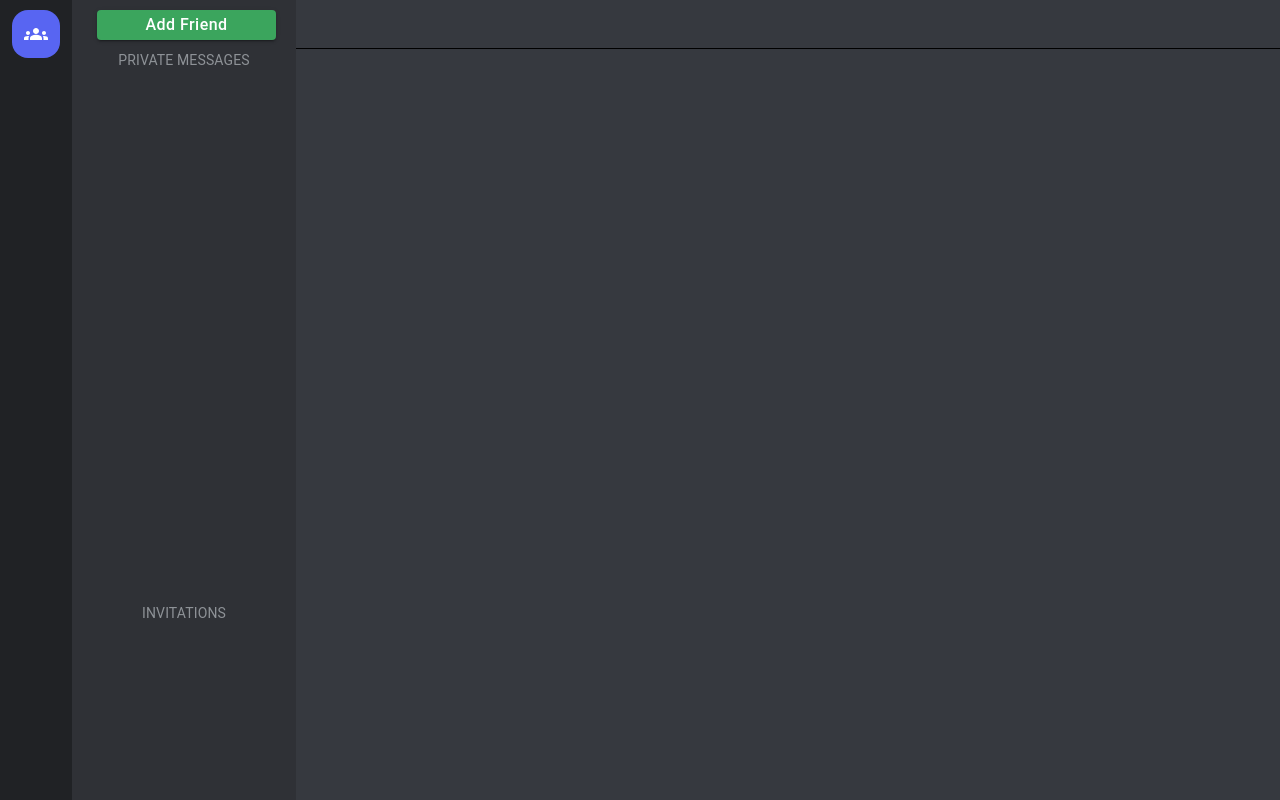
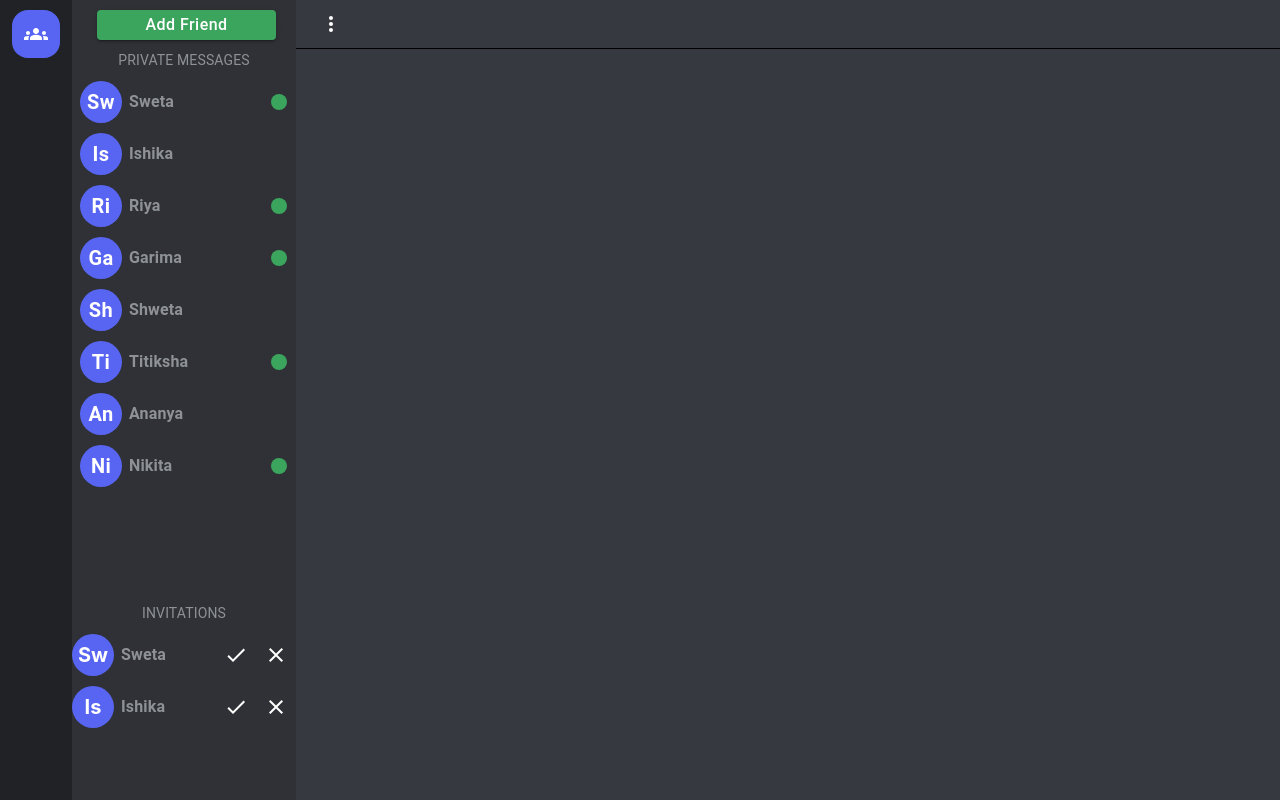
Before and after one commit to abhishek9125/VideoChatApp, a React (Create React App) app in the folder frontend/: page /dashboard in a window 1280 px wide. Built offline with nearby package versions, Linux system fonts and the light colour scheme; sample sign-in values are in the browser's storage.

Commit message:
Added: Navigation Dropdown and Dashboard Protected Route

```diff
--- a/frontend/src/Dashboard/AppBar/AppBar.js
+++ b/frontend/src/Dashboard/AppBar/AppBar.js
@@ -1,5 +1,6 @@
 import React from "react";
 import { styled } from "@mui/system";
+import DropdownMenu from "./DropdownMenu";
 
 const MainContainer = styled("div")({
 	position: "absolute",
@@ -18,6 +19,7 @@ const MainContainer = styled("div")({
 const AppBar = () => {
 	return (
 		<MainContainer>
+			<DropdownMenu />
 		</MainContainer>
 	);
 };
--- /dev/null
+++ b/frontend/src/Dashboard/AppBar/DropdownMenu.js
@@ -0,0 +1,40 @@
+import * as React from "react";
+import Menu from "@mui/material/Menu";
+import MenuItem from "@mui/material/MenuItem";
+import { IconButton } from "@mui/material";
+import MoreVertIcon from "@mui/icons-material/MoreVert";
+import { logout } from "../../shared/utils/auth";
+
+const BasicMenu = ({ }) => {
+	const [anchorEl, setAnchorEl] = React.useState(null);
+	const open = Boolean(anchorEl);
+
+	const handleMenuOpen = (event) => {
+		setAnchorEl(event.currentTarget);
+	};
+	const handleMenuClose = () => {
+		setAnchorEl(null);
+	};
+
+	return (
+		<div>
+			<IconButton onClick={handleMenuOpen} style={{ color: "white" }}>
+				<MoreVertIcon />
+			</IconButton>
+			<Menu
+				id="basic-menu"
+				anchorEl={anchorEl}
+				open={open}
+				onClose={handleMenuClose}
+				MenuListProps={{
+					"aria-labelledby": "basic-button",
+				}}
+			>
+				<MenuItem onClick={logout}>Logout</MenuItem>
+
+			</Menu>
+		</div>
+	);
+};
+
+export default (BasicMenu);
--- a/frontend/src/Dashboard/Dashboard.js
+++ b/frontend/src/Dashboard/Dashboard.js
@@ -1,11 +1,26 @@
-import React from 'react'
+import React, { useEffect } from 'react'
 import { styled } from "@mui/system";
 import SideBar from "./SideBar/SideBar";
 import FriendsSideBar from "./FriendsSideBar/FriendsSideBar";
 import Messenger from "./Messenger/Messenger";
 import AppBar from "./AppBar/AppBar";
+import { logout } from "../shared/utils/auth";
+import { connect } from "react-redux";
+import { getActions } from "../store/actions/authActions";
 
-const Dashboard = () => {
+const Dashboard = ({ setUserDetails }) => {
+
+    useEffect(() => {
+        const userDetails = localStorage.getItem("user");
+
+        if (!userDetails) {
+            logout();
+        } else {
+            setUserDetails(JSON.parse(userDetails));
+        }
+    }, []);
+
+
     return (
         <Wrapper>
             <SideBar />
@@ -16,7 +31,13 @@ const Dashboard = () => {
     )
 }
 
-export default Dashboard;
+const mapActionsToProps = (dispatch) => {
+    return {
+        ...getActions(dispatch),
+    };
+};
+
+export default connect(null, mapActionsToProps)(Dashboard);
 
 const Wrapper = styled("div")({
     width: "100%",
--- a/frontend/src/Dashboard/FriendsSideBar/FriendsList/FriendsList.js
+++ b/frontend/src/Dashboard/FriendsSideBar/FriendsList/FriendsList.js
@@ -3,7 +3,46 @@ import { styled } from "@mui/system";
 import FriendsListItem from "./FriendsListItem";
 
 const DUMMY_FRIENDS = [
-
+	{
+		id: 1,
+		username: "Sweta",
+		isOnline: true
+	},
+	{
+		id: 2,
+		username: 'Ishika',
+		isOnline: false
+	},
+	{
+		id: 3,
+		username: 'Riya',
+		isOnline: true
+	},
+	{
+		id: 4,
+		username: 'Garima',
+		isOnline: true
+	},
+	{
+		id: 5,
+		username: 'Shweta',
+		isOnline: false
+	},
+	{
+		id: 6,
+		username: 'Titiksha',
+		isOnline: true
+	},
+	{
+		id: 7,
+		username: 'Ananya',
+		isOnline: false
+	},
+	{
+		id: 8,
+		username: 'Nikita',
+		isOnline: true
+	},
 ]
 
 const MainContainer = styled("div")({
--- a/frontend/src/Dashboard/FriendsSideBar/PendingInvitationsList/PendingInvitationsList.js
+++ b/frontend/src/Dashboard/FriendsSideBar/PendingInvitationsList/PendingInvitationsList.js
@@ -3,7 +3,20 @@ import { styled } from "@mui/system";
 import PendingInvitationsListItem from "./PendingInvitationsListItem";
 
 const DUMMY_INVITATIONS = [
-
+	{
+		_id: '1',
+		senderId: {
+			username: "Sweta",
+			mail: "dubmd@gmail.com"
+		},
+	},
+	{
+		_id: '2',
+		senderId: {
+			username: "Ishika",
+			mail: "fraud@gmail.com"
+		}
+	},
 ]
 
 
```
